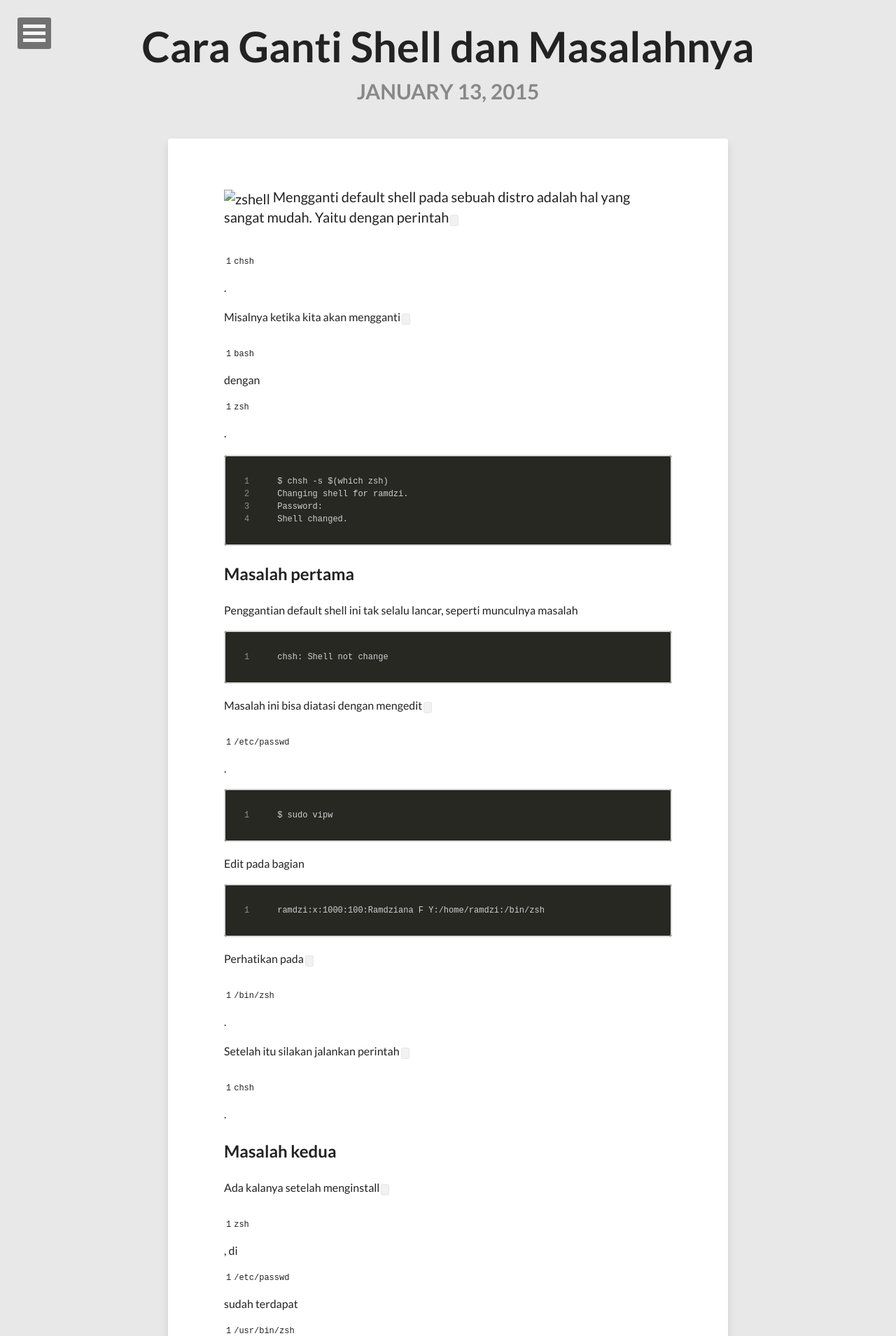
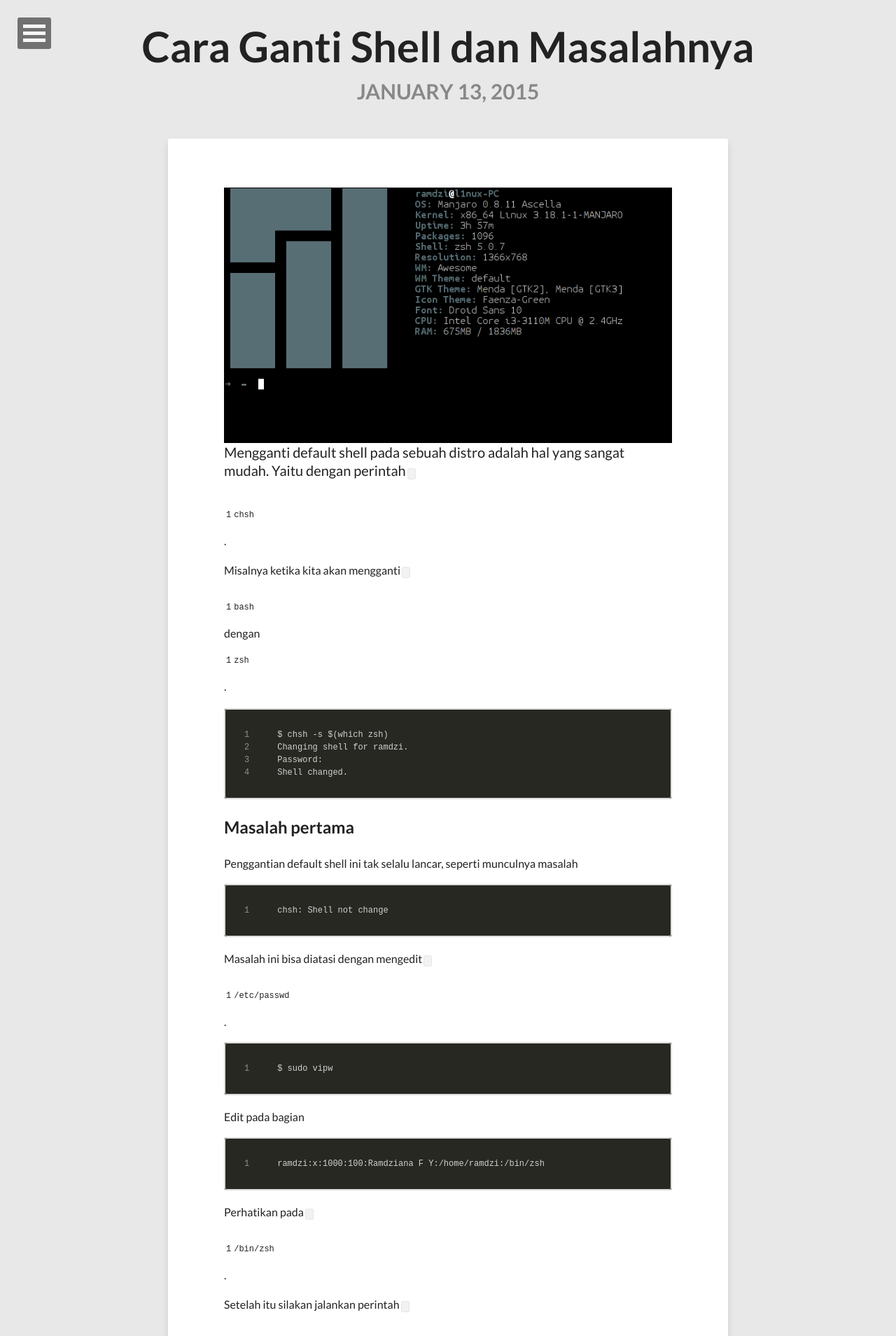
Before and after one commit to rafeyu/rafeyu.github.io, a Jekyll site: the page built from _posts/2015-01-13-cara-ganti-shell-dan-masalahnya.md, in a window 1280 px wide. Shown: the top 1909 px of the page at 70% size. Built offline with Jekyll 4.4.1, drawn with Linux system fonts in a browser that asks for light colours; nearby versions of some CDN libraries; comment, search, counter and statistics services are not loaded.

Commit message:
edit url

```diff
--- a/_posts/2015-01-13-cara-ganti-shell-dan-masalahnya.md
+++ b/_posts/2015-01-13-cara-ganti-shell-dan-masalahnya.md
@@ -12,7 +12,7 @@ comments: true
 share: true
 ---
 
-![zshell](zsh.png)
+![zshell](/images/zsh.png)
 Mengganti default shell pada sebuah distro adalah hal yang sangat mudah. Yaitu dengan perintah `chsh`.
 
 Misalnya ketika kita akan mengganti `bash` dengan `zsh`.
```
